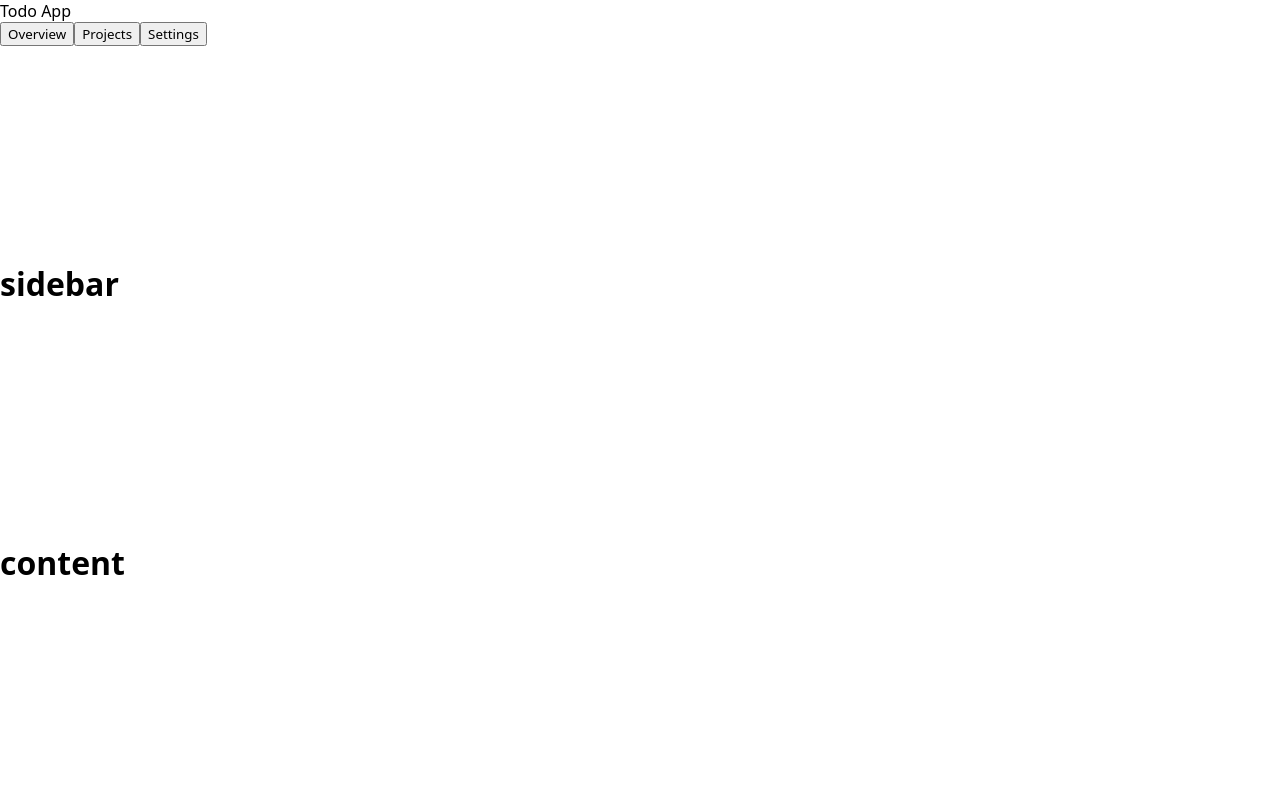
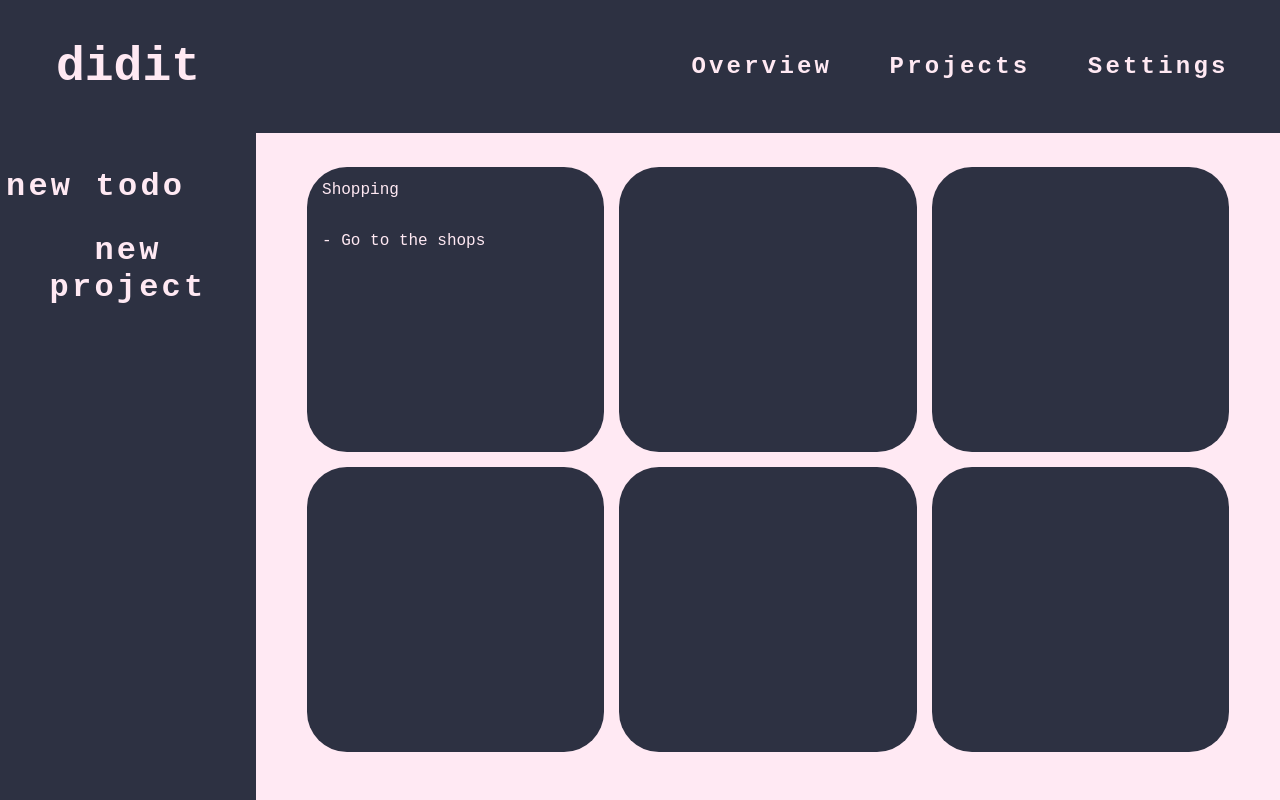
Before and after one commit to jckstllrd/TOP-todo-app, a website built with webpack: page src/index.html in a window 1280 px wide. Built offline with nearby package versions, Linux system fonts and the light colour scheme.

Commit message:
Add preliminary styling to each of the grid sections - likely to change down the line

```diff
--- a/src/index.html
+++ b/src/index.html
@@ -3,19 +3,71 @@
   <head>
     <meta charset="UTF-8" />
     <meta name="viewport" content="width=device-width, initial-scale=1.0" />
-    <title>Document</title>
+    <title>didit</title>
   </head>
   <body>
     <header>
       <!-- Site Name -->
-      <div class="site-logo">Todo App</div>
+      <div class="site-logo"><h1>didit</h1></div>
 
       <nav>
-        <button class="nav-btn">Overview</button><button class="nav-btn">Projects</button><button class="nav-btn">Settings</button>
+        <button class="nav-btn">Overview</button
+        ><button class="nav-btn">Projects</button
+        ><button class="nav-btn">Settings</button>
       </nav>
-
     </header>
-    <div class="sidebar"><h1>sidebar</h1></div>
-    <div class="content"><h1>content</h1></div>
+    <div class="sidebar">
+      <div class="actions-wrapper">
+        <button class="new-todo-btn">new todo</button
+        ><button class="new-project-btn">new project</button>
+      </div>
+    </div>
+    <div class="content">
+      <div class="display-container">
+        <!-- Card Template -->
+        <div class="todo card">
+          <div class="details-container">
+            <div class="title">Shopping</div>
+            <div class="details">- Go to the shops</div>
+          </div>
+        </div>
+        <div class="todo card">
+          <div class="details-container">
+            <div class="title"></div>
+            <div class="details"></div>
+          </div>
+        </div>
+        <div class="todo card">
+          <div class="details-container">
+            <div class="title"></div>
+            <div class="details"></div>
+          </div>
+        </div>
+        <div class="todo card">
+          <div class="details-container">
+            <div class="title"></div>
+            <div class="details"></div>
+          </div>
+        </div>
+        <div class="todo card">
+          <div class="details-container">
+            <div class="title"></div>
+            <div class="details"></div>
+          </div>
+        </div>
+        <div class="todo card">
+          <div class="details-container">
+            <div class="title"></div>
+            <div class="details"></div>
+          </div>
+        </div>
+        <div class="todo card">
+          <div class="details-container">
+            <div class="title"></div>
+            <div class="details"></div>
+          </div>
+        </div>
+      </div>
+    </div>
   </body>
 </html>
--- a/src/styles.css
+++ b/src/styles.css
@@ -1,13 +1,142 @@
 * {
-    font-family: system-ui, -apple-system, BlinkMacSystemFont, 'Segoe UI', Roboto, Oxygen, Ubuntu, Cantarell, 'Open Sans', 'Helvetica Neue', sans-serif;
+  font-family: "Courier New", Courier, monospace;
+  /* border: 1px solid black; */
 }
 
-html, body {
-    margin: 0;
-    height:100%;
+html,
+body {
+  margin: 0;
+  height: 100%;
 }
 
 body {
-    display: grid;
-    grid-template-areas: "header header" "sidebar" cont;
+  display: grid;
+  grid-template-columns: 1fr 4fr;
+  grid-template-rows: 1fr 5fr;
+  grid-template-areas: "header header" "sidebar content";
+  background-color: #ffe9f3;
 }
+
+/* Header and Nav bar section */
+
+header {
+  grid-area: header;
+  background-color: #2d3142;
+  display: flex;
+  justify-content: space-between;
+  align-items: center;
+}
+
+.site-logo {
+  display: flex;
+  width: 20%;
+  justify-content: center;
+}
+
+.site-logo h1:hover {
+  color: #70f8ba;
+}
+
+header h1 {
+  font-size: 3rem;
+  color: #ffe9f3;
+  font-weight: 900;
+  font-family: monospace;
+}
+
+nav {
+  width: 50%;
+  display: flex;
+  justify-content: space-evenly;
+}
+
+nav > button {
+  background: none;
+  color: #ffe9f3;
+  border: none;
+  font-size: 1.5rem;
+  font-weight: 600;
+  letter-spacing: 0.2rem;
+}
+
+nav > button:hover {
+  text-decoration: underline;
+  color: #70f8ba;
+  text-underline-offset: 0.5rem;
+}
+
+/* Sidebar section */
+
+.sidebar {
+  grid-area: sidebar;
+  background-color: #2d3142;
+  color: #ffe9f3;
+  display: flex;
+  justify-content: center;
+  align-items: center;
+}
+
+.actions-wrapper {
+  display: flex;
+  height: 90%;
+  flex-direction: column;
+  align-items: flex-start;
+  gap: 25px;
+}
+
+.actions-wrapper > * {
+  font-size: 2rem;
+}
+
+.actions-wrapper button {
+  background: none;
+  color: #ffe9f3;
+  font-weight: 600;
+  letter-spacing: 0.2rem;
+  border: none;
+}
+
+.actions-wrapper button:hover {
+  text-decoration: underline;
+  text-underline-offset: 0.5rem;
+  color: #70f8ba;
+}
+
+/* Content section */
+
+.content {
+  grid-area: content;
+  height: 100%;
+  display: flex;
+  justify-content: center;
+  align-items: center;
+}
+
+/* .content > * {
+    border: 1px solid black;
+} */
+.display-container {
+  height: 90%;
+  width: 90%;
+  display: grid;
+  grid-template-columns: repeat(3, 1fr);
+  grid-template-rows: repeat(2, 1fr);
+  /* overflow: hidden; */
+  gap: 15px;
+}
+
+.card {
+  display: flex;
+  align-items: center;
+  background-color: #2d3142;
+  color: #ffe9f3;
+  border-radius: 40px;
+  justify-content: center;
+}
+
+.details-container {
+  width: 90%;
+  height: 90%;
+  display: grid;
+  grid-template-rows: 1fr 4fr;
+}
```
